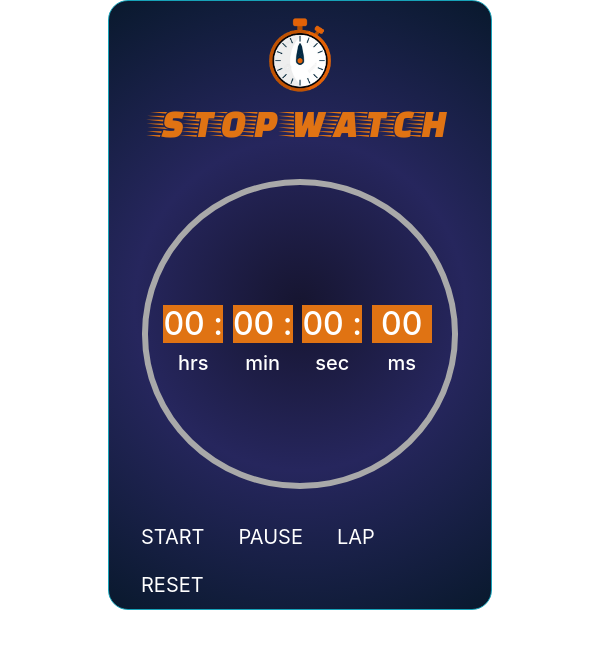
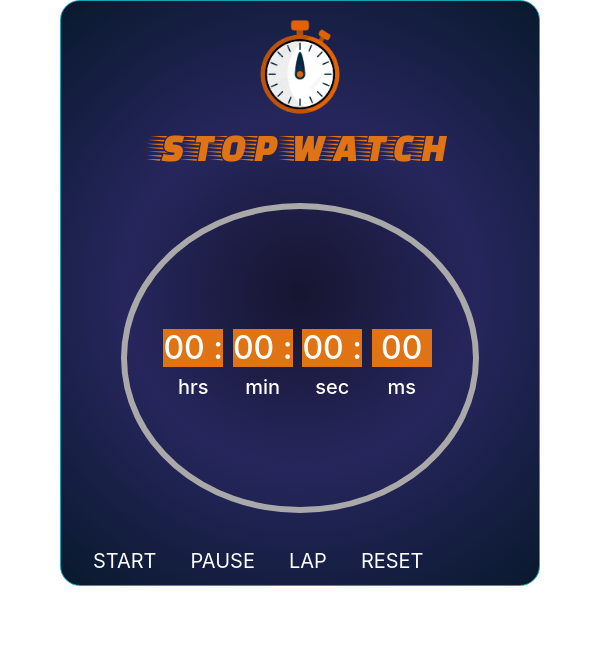
Before and after one commit to Javeria-Saeed-Abbasi/Assignment-8, a plain HTML site: page index.html in a window 600 px wide. Drawn offline with nearby package versions, Linux system fonts and the light colour scheme.

Commit message:
Update style.css

```diff
--- a/css/style.css
+++ b/css/style.css
@@ -78,12 +78,12 @@
 /* Extra small devices (phones, 600px and down) */
 @media only screen and (max-width: 600px) {
     #wrapper-content{
-        width:85%;
+        width:100%;
     }
     #circle{
             color:darkgray;
             border-radius:50%;
-            width: 100%;
+            width: 81%;
             height:310px;
         }
     #circle .h2{
@@ -93,12 +93,12 @@
   /* Small devices (portrait tablets and large phones, 600px and up) */
   @media only screen and (min-width: 600px) {
     #wrapper-content{
-        width:80%;
+        width:100%;
     }
     #circle{
             color:darkgray;
             border-radius: 50%;
-            width: 90%;
+            width: 80%;
             height:310px;
         }
     #circle .h2{
```
